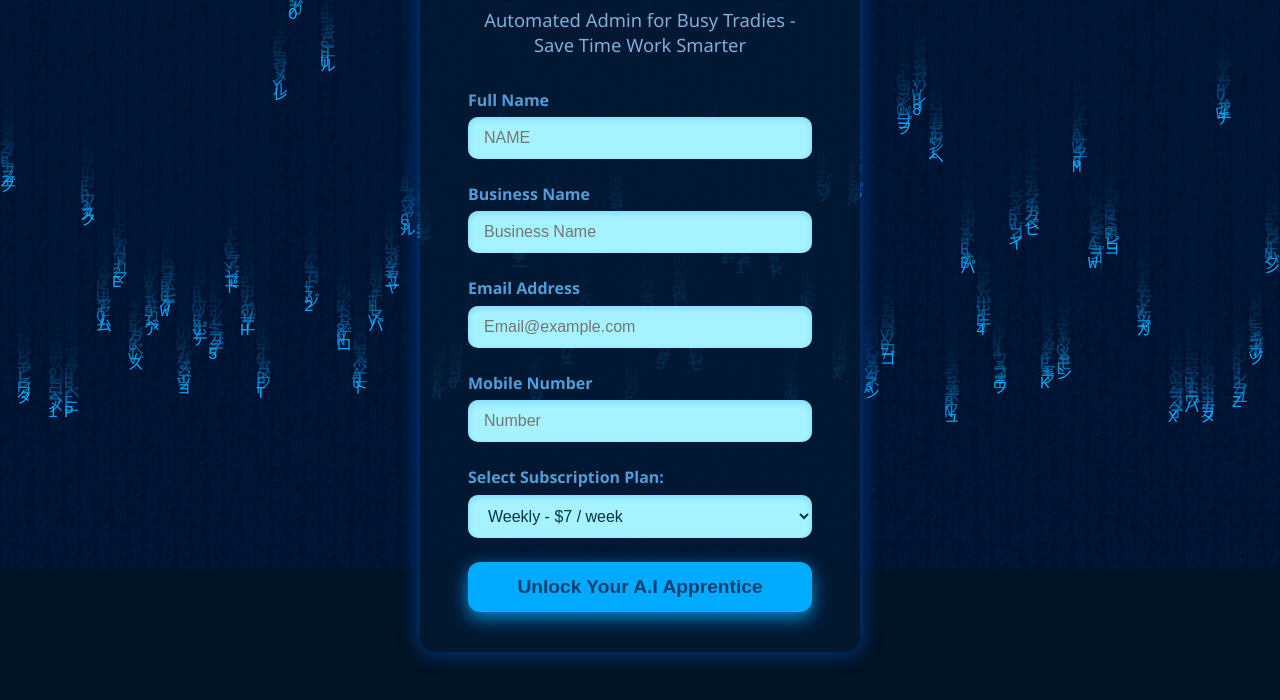
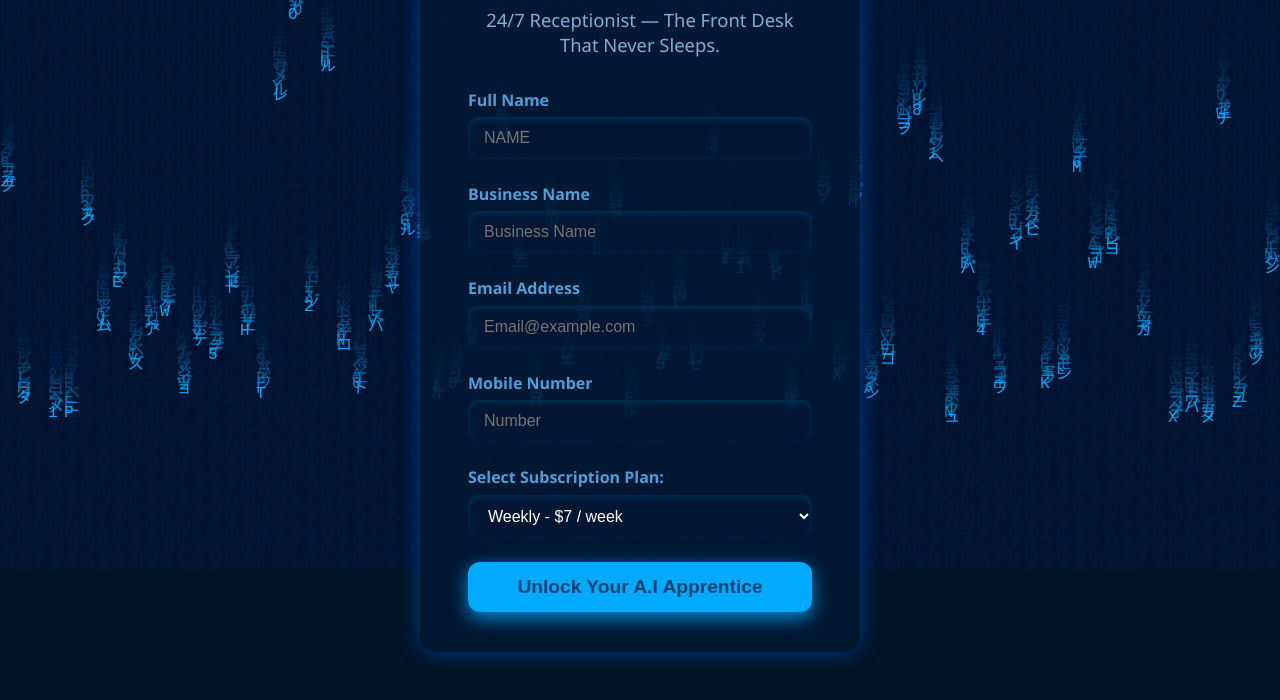
Before and after one commit to dabeastttt/volt-flow, a website: page public/index.html in a window 1280 px wide. Shown: the part 231-931 px from the top of the page. Drawn offline with Linux system fonts and the light colour scheme.

Commit message:
rewritten

```diff
--- a/public/index.html
+++ b/public/index.html
@@ -117,17 +117,18 @@
   border-radius: 10px;
   border: none;
   font-size: 1rem;
-    color: #00334d;
-    background-color: #a5f3ff;
-    box-shadow: inset 0 2px 6px #6bc7ffaa;
-    transition: background-color 0.3s ease;
+  color: white; /* <-- white text */
+  background-color: rgba(5, 25, 52, 0.5);
+  box-shadow: inset 0 2px 6px #00406faa;
+  transition: background-color 0.3s ease, box-shadow 0.3s ease;
 }
 
 input:focus,
 select:focus {
-    background-color: #c2f0ff;
+  background-color: rgba(0, 170, 255, 0.2);
   outline: none;
   box-shadow: 0 0 15px #00aaffcc;
+  color: white; /* keep white text on focus */
 }
 
   button {
@@ -178,8 +179,7 @@
   </div>
 
   <h1>A.I APPRENTICE</h1>
-  <h2>Automated Admin for Busy Tradies -
-   Save Time Work Smarter</h2>
+  <h2>24/7 Receptionist — The Front Desk That Never Sleeps. </h2>
 
   <form id="signupForm" autocomplete="off" novalidate>
     <label for="name">Full Name</label>
```
Also changed, not shown: public/success.html (+1 -1 lines). Lines whose indentation alone changed are shown as unchanged.
